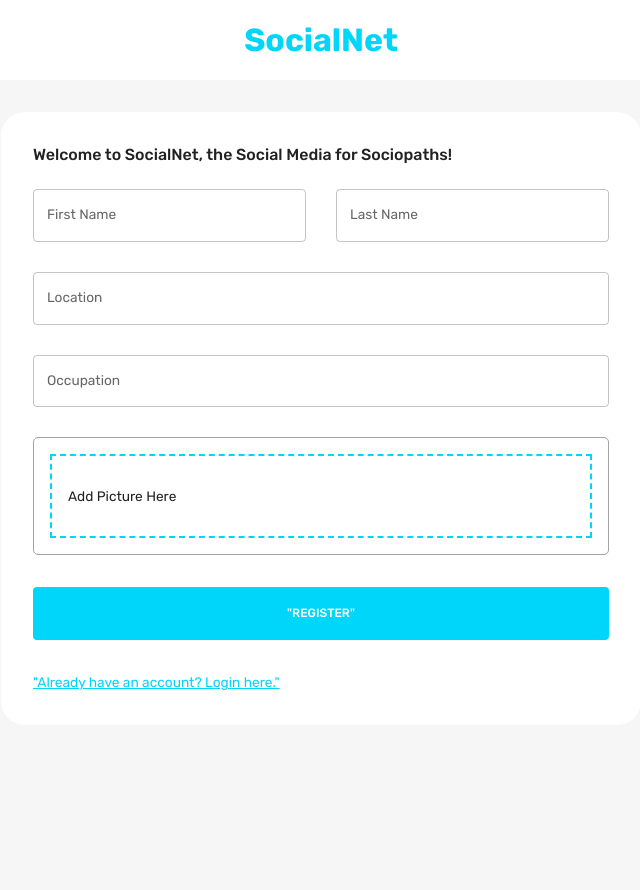
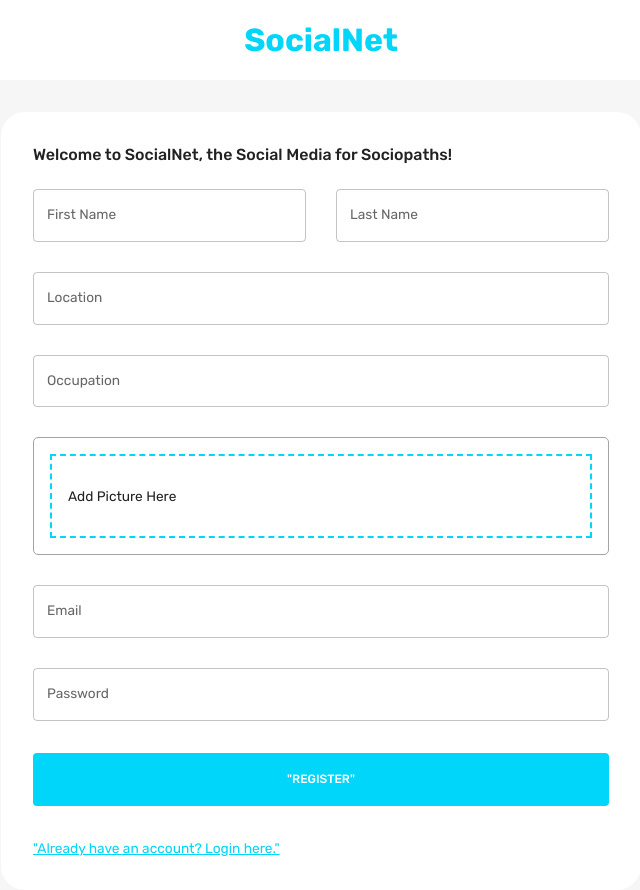
Before and after one commit to medvol/mern-social-network, a React (Create React App) app in the folder client/: page /register in a window 1280 px wide. Shown: the whole page, without its empty margins (319-959 px from the left). Before the commit the page ends 800 px from the top, so only its background shows below. Built offline with nearby package versions, Linux system fonts and the light colour scheme.

Commit message:
add: register page

```diff
--- a/client/src/components/MenuItems/MenuItems.jsx
+++ b/client/src/components/MenuItems/MenuItems.jsx
@@ -7,17 +7,17 @@ import {
   useTheme,
 } from "@mui/material";
 import { Message, Notifications, Help } from "@mui/icons-material";
-import { useDispatch, useSelector } from "react-redux";
+import { useDispatch } from "react-redux";
 import { setLogout } from "state/auth/authSlice";
 import { ModeButton } from "components/ModeButton/ModeButton";
 import { useAuth } from "hooks/useAuth";
+import { useNavigate } from "react-router-dom";
 
 export const MenuItems = () => {
   const dispatch = useDispatch();
-  // const { user } = useAuth();
-  // console.log(user);
-  const user = useSelector((state) => state.auth.user);
-  console.log(user);
+  const navigate = useNavigate();
+  const { user } = useAuth();
+
   const theme = useTheme();
   const neutralLight = theme.palette.neutral.light;
 
@@ -49,7 +49,14 @@ export const MenuItems = () => {
           <MenuItem value={fullName}>
             <Typography>{fullName}</Typography>
           </MenuItem>
-          <MenuItem onClick={() => dispatch(setLogout())}>Log Out</MenuItem>
+          <MenuItem
+            onClick={() => {
+              dispatch(setLogout());
+              navigate("/");
+            }}
+          >
+            Log Out
+          </MenuItem>
         </Select>
       </FormControl>
     </>
--- a/client/src/components/PageRoutes/PagePoutes.jsx
+++ b/client/src/components/PageRoutes/PagePoutes.jsx
@@ -1,6 +1,5 @@
 import { lazy } from "react";
 import { Route, Routes, Navigate } from "react-router-dom";
-import { useSelector } from "react-redux";
 import { useAuth } from "hooks/useAuth";
 import { RestrictedRoute } from "components/RestrictedRoute";
 
@@ -18,8 +17,8 @@ export const PagePoutes = () => {
     <Routes>
       <Route element={<RestrictedRoute redirectTo="/home" />}>
         <Route path="/" element={<LoginPage />} />
-        <Route path="/register" element={<RegisterPage />} />
       </Route>
+      <Route path="/register" element={<RegisterPage />} />
 
       <Route path="/home" element={<HomePage />} />
       <Route
--- a/client/src/components/RegisterForm/RegisterForm.jsx
+++ b/client/src/components/RegisterForm/RegisterForm.jsx
@@ -1,3 +1,4 @@
+import { useState } from "react";
 import {
   Box,
   Button,
@@ -14,6 +15,7 @@ import Dropzone from "react-dropzone";
 import { FlexBetween } from "components/FlexBetween/FlexBetween.styled";
 import { register } from "state/auth/operations";
 import { registerSchema } from "services";
+import { RegisterModal } from "components/RegisterModal/RegisterModal";
 
 const initialValuesRegister = {
   firstName: "",
@@ -26,6 +28,11 @@ const initialValuesRegister = {
 };
 
 export const RegisterForm = () => {
+  const [showModal, setShowModal] = useState(false);
+
+  const toggleModal = () => {
+    setShowModal(!showModal);
+  };
   const { palette } = useTheme();
   const dispatch = useDispatch();
   const navigate = useNavigate();
@@ -39,11 +46,12 @@ export const RegisterForm = () => {
     formData.append("picturePath", values.picture.name);
 
     dispatch(register(formData));
-
+    toggleModal();
     onSubmitProps.resetForm();
   };
 
   return (
+    <>
       <Formik
         onSubmit={handleFormSubmit}
         initialValues={initialValuesRegister}
@@ -104,7 +112,9 @@ export const RegisterForm = () => {
                 onChange={handleChange}
                 value={values.occupation}
                 name="occupation"
-              error={Boolean(touched.occupation) && Boolean(errors.occupation)}
+                error={
+                  Boolean(touched.occupation) && Boolean(errors.occupation)
+                }
                 helperText={touched.occupation && errors.occupation}
                 sx={{ gridColumn: "span 4" }}
               />
@@ -141,10 +151,32 @@ export const RegisterForm = () => {
                   )}
                 </Dropzone>
               </Box>
+              <TextField
+                label="Email"
+                onBlur={handleBlur}
+                onChange={handleChange}
+                value={values.email}
+                name="email"
+                error={Boolean(touched.email) && Boolean(errors.email)}
+                helperText={touched.email && errors.email}
+                sx={{ gridColumn: "span 4" }}
+              />
+              <TextField
+                label="Password"
+                type="password"
+                onBlur={handleBlur}
+                onChange={handleChange}
+                value={values.password}
+                name="password"
+                error={Boolean(touched.password) && Boolean(errors.password)}
+                helperText={touched.password && errors.password}
+                sx={{ gridColumn: "span 4" }}
+              />
             </Box>
 
             <Box>
-            <Button
+              <RegisterModal />
+              {/* <Button
                 fullWidth
                 type="submit"
                 sx={{
@@ -156,7 +188,7 @@ export const RegisterForm = () => {
                 }}
               >
                 "REGISTER"
-            </Button>
+              </Button> */}
               <Typography
                 onClick={() => {
                   navigate("/");
@@ -177,5 +209,9 @@ export const RegisterForm = () => {
           </form>
         )}
       </Formik>
+      {/* {showModal && (
+        <RegisterModal open={showModal} handleClose={toggleModal} />
+      )} */}
+    </>
   );
 };
--- /dev/null
+++ b/client/src/components/RegisterModal/RegisterModal.jsx
@@ -0,0 +1,72 @@
+import { useState } from "react";
+import { Box, Button, Typography, Modal, useTheme } from "@mui/material";
+import { Link } from "react-router-dom";
+import { useAuth } from "hooks/useAuth";
+
+const style = {
+  position: "absolute",
+  top: "50%",
+  left: "50%",
+  transform: "translate(-50%, -50%)",
+  width: 400,
+  height: 300,
+  bgcolor: "background.paper",
+  border: "2px solid #000",
+  boxShadow: 24,
+  p: 4,
+};
+
+export function RegisterModal() {
+  const [open, setOpen] = useState(false);
+  const handleOpen = () => setOpen(true);
+  const handleClose = () => setOpen(false);
+  const user = useAuth();
+  const { palette } = useTheme();
+  console.log(user);
+  return (
+    <div>
+      <Button
+        fullWidth
+        type="submit"
+        onClick={handleOpen}
+        sx={{
+          m: "2rem 0",
+          p: "1rem",
+          backgroundColor: palette.primary.main,
+          color: palette.background.alt,
+          "&:hover": { color: palette.primary.main },
+        }}
+      >
+        "REGISTER"
+      </Button>
+      <Modal
+        open={open}
+        onClose={handleClose}
+        aria-labelledby="modal-modal-title"
+        aria-describedby="modal-modal-description"
+      >
+        <Box sx={style}>
+          {user ? (
+            <>
+              <Typography id="modal-modal-title" variant="h6" component="h2">
+                Register is successful!!
+              </Typography>
+              <Button as={Link} to="/" onClick={handleClose}>
+                Go to LogIn
+              </Button>
+            </>
+          ) : (
+            <>
+              <Typography id="modal-modal-title" variant="h6" component="h2">
+                Something went wrong. Try one more time!
+              </Typography>
+              <Button as={Link} to="/register" onClick={handleClose}>
+                Try again
+              </Button>
+            </>
+          )}
+        </Box>
+      </Modal>
+    </div>
+  );
+}
--- a/client/src/components/RestrictedRoute.js
+++ b/client/src/components/RestrictedRoute.js
@@ -2,8 +2,7 @@ import { Navigate, Outlet } from "react-router-dom";
 import { useAuth } from "hooks/useAuth";
 
 export const RestrictedRoute = ({ redirectTo = "/" }) => {
-    const { isLoggedIn } = useAuth();
-    console.log(isLoggedIn)
+  const { isLoggedIn } = useAuth();
 
   if (isLoggedIn) return <Navigate to={redirectTo} />;
   return <Outlet />;
--- a/client/src/state/auth/authSlice.js
+++ b/client/src/state/auth/authSlice.js
@@ -33,7 +33,7 @@ const authSlice = createSlice({
     [register.fulfilled](state, action) {
       state.user = action.payload.user;
       state.token = action.payload.token;
-      state.isLoggedIn = true;
+
     },
     [logIn.fulfilled](state, action) {
       state.user = action.payload.user;
```
Also changed, not shown: 2 other files (tests, documents, lock files or other folders). Lines whose indentation alone changed are shown as unchanged.
